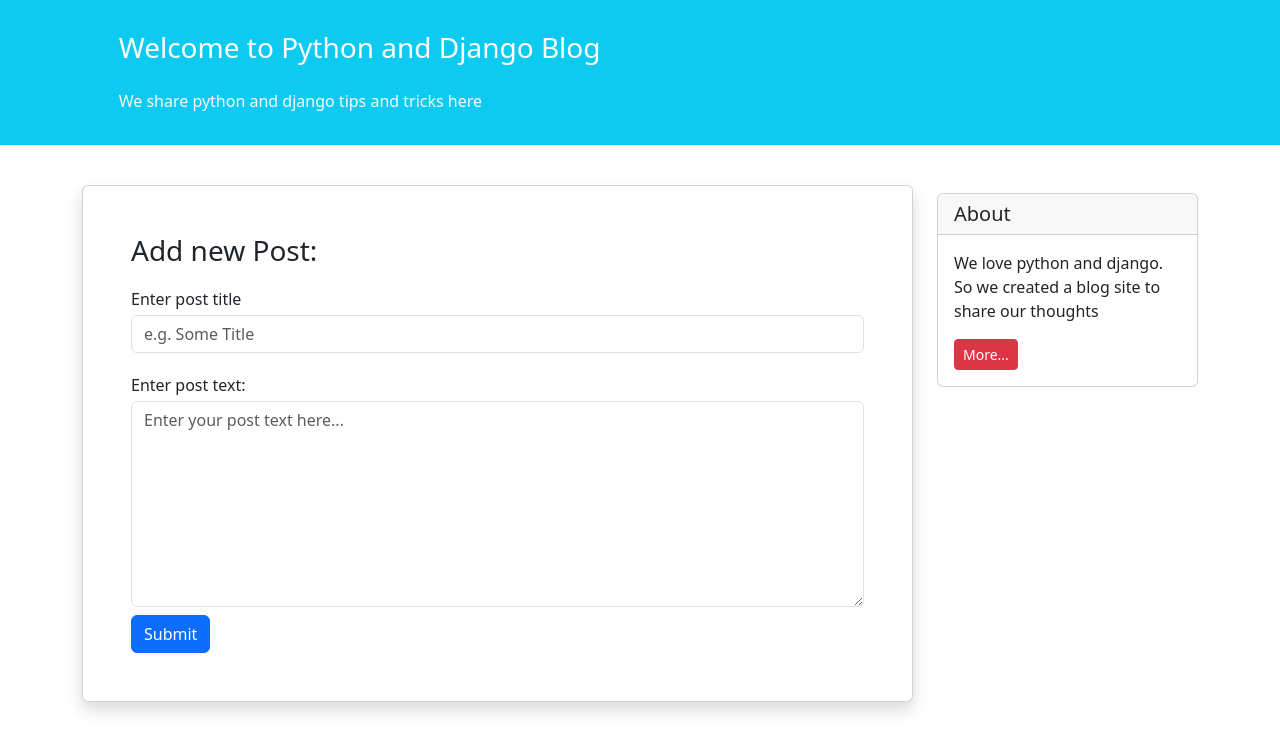
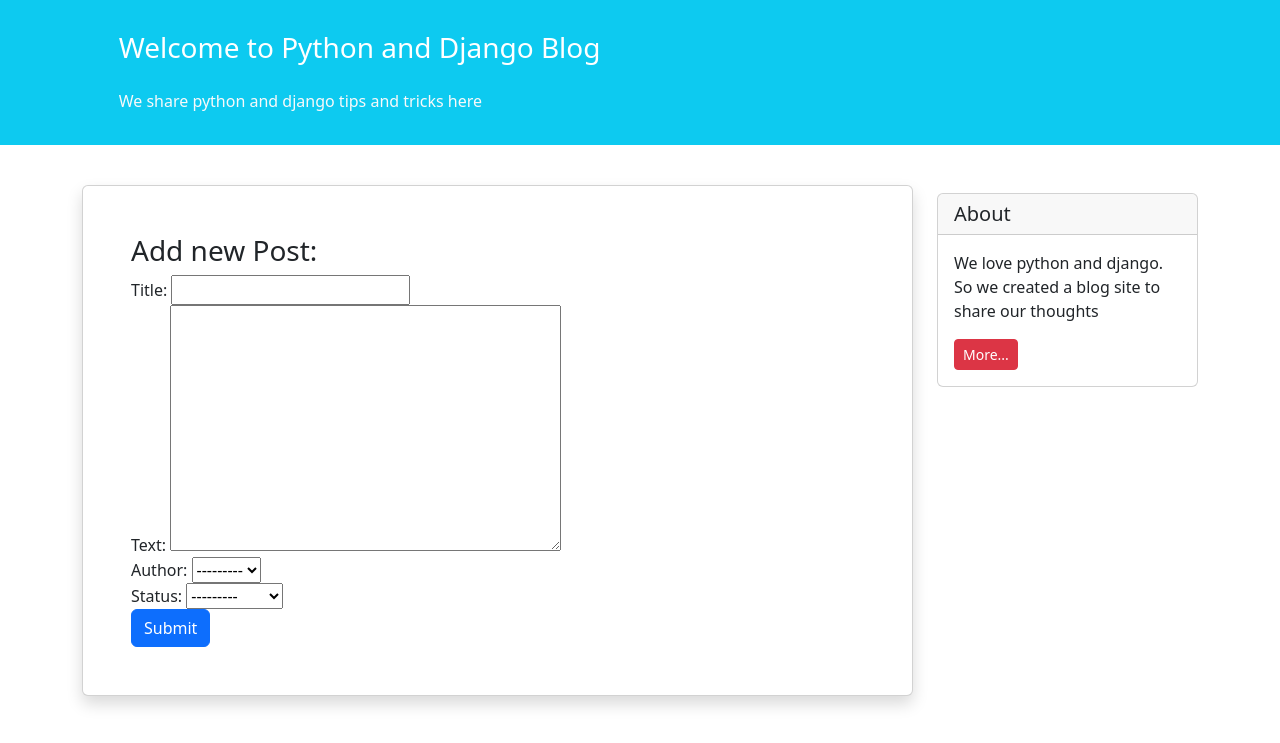
Before and after one commit to negarai-bot/simple_list_admin, a Django app: page /blog/created/ in a window 1280 px wide. Shown: the part 57-800 px from the top of the page. Run offline with Django 5.2, Linux system fonts and the light colour scheme.

Commit message:
add newpost by form

```diff
--- /dev/null
+++ b/blog/form.py
@@ -0,0 +1,8 @@
+from django import forms
+
+from .models import Postblog
+
+class NewPostForm(forms.ModelForm):
+    class Meta:
+        model=Postblog
+        fields = ['title','text','author','status']
--- a/blog/templates/blog/post_created.html
+++ b/blog/templates/blog/post_created.html
@@ -12,15 +12,16 @@
                     <h3>Add new Post:</h3>
                     <form method="POST">
                         {% csrf_token %}
-                        <div class="form-group py-2">
-                            <label class="py-1">Enter post title</label>
-                            <input type="text" class="form-control" placeholder="e.g. Some Title" name="title">
-                        </div>
-                        <div class="form-group py-2">
-                            <label class="py-1">Enter post text:</label>
-                            <textarea class="form-control" name="text" rows="8"
-                                      placeholder="Enter your post text here..."></textarea>
-                        </div>
+                        {{ form }}
+{#                        <div class="form-group py-2">#}
+{#                            <label class="py-1">Enter post title</label>#}
+{#                            <input type="text" class="form-control" placeholder="e.g. Some Title" name="title">#}
+{#                        </div>#}
+{#                        <div class="form-group py-2">#}
+{#                            <label class="py-1">Enter post text:</label>#}
+{#                            <textarea class="form-control" name="text" rows="8"#}
+{#                                      placeholder="Enter your post text here..."></textarea>#}
+{#                        </div>#}
                         <button type="submit" class="btn btn-primary">Submit</button>
                     </form>
                 </div>
--- a/blog/views.py
+++ b/blog/views.py
@@ -1,6 +1,9 @@
 from django.shortcuts import render
 from django.shortcuts import get_object_or_404
+from django.contrib.auth.models import User
+from .form import NewPostForm
 from .models import Postblog
+
 
 def Post_list_view(request):
     #post_list = Postblog.objects.all()
@@ -13,4 +16,19 @@ def post_detail_view(request, pk):
     return render(request, 'blog/post_dtail.html', {'post': post})
 
 def post_created_view(request):
-    return render(request, 'blog/post_created.html')
+    if request.method == 'POST':
+       form=NewPostForm(request.POST)
+       if form.is_valid():
+           form.save()
+           form =NewPostForm()
+    else: #Get request
+        form = NewPostForm()
+    return render(request, 'blog/post_created.html', context= {'form': form})
+    # if request.method == 'POST':
+    #     post_title = request.POST.get('title')
+    #     post_text = request.POST.get('text')
+    #     user = User.object.all()[0]
+    #     POST.objects.created(title=post_title, text=post_text, author=user, status='pub')
+    # else:
+    #     print('Get request')
+    # return render(request, 'blog/post_created.html')
```
